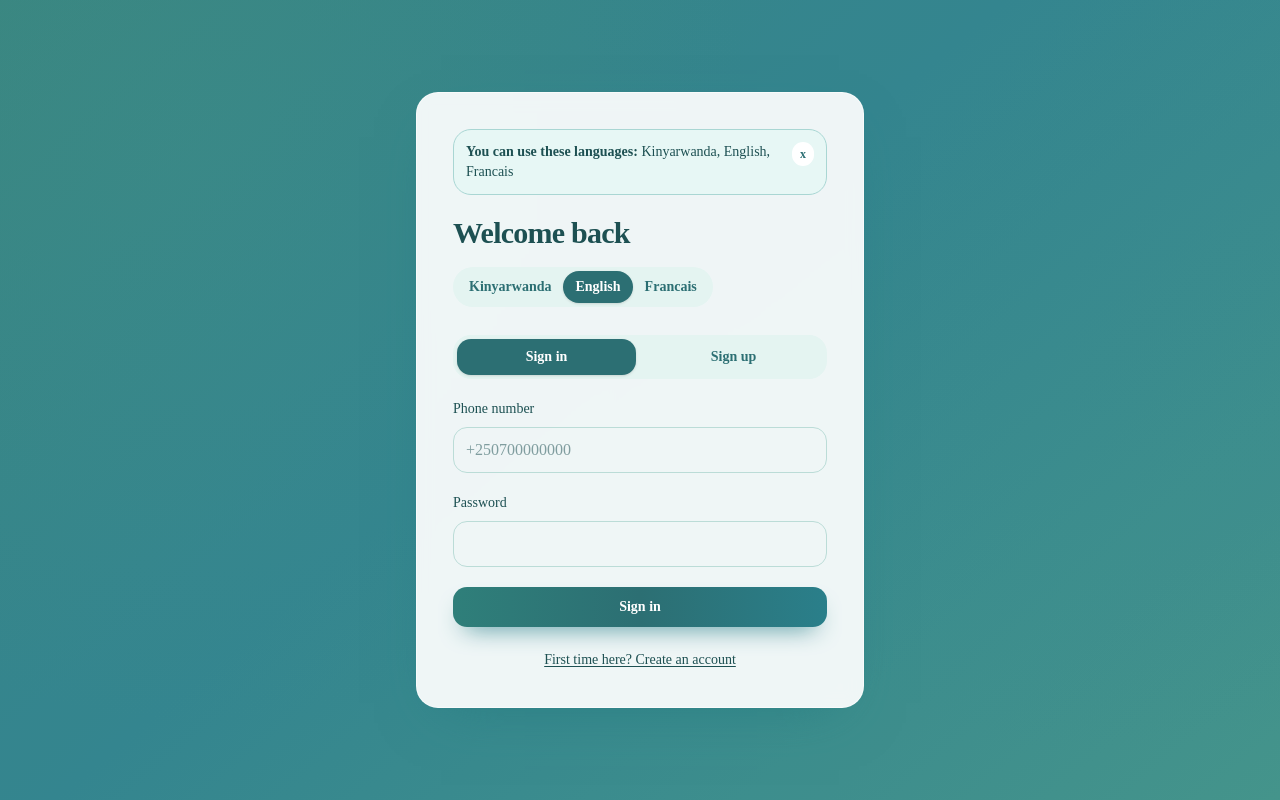
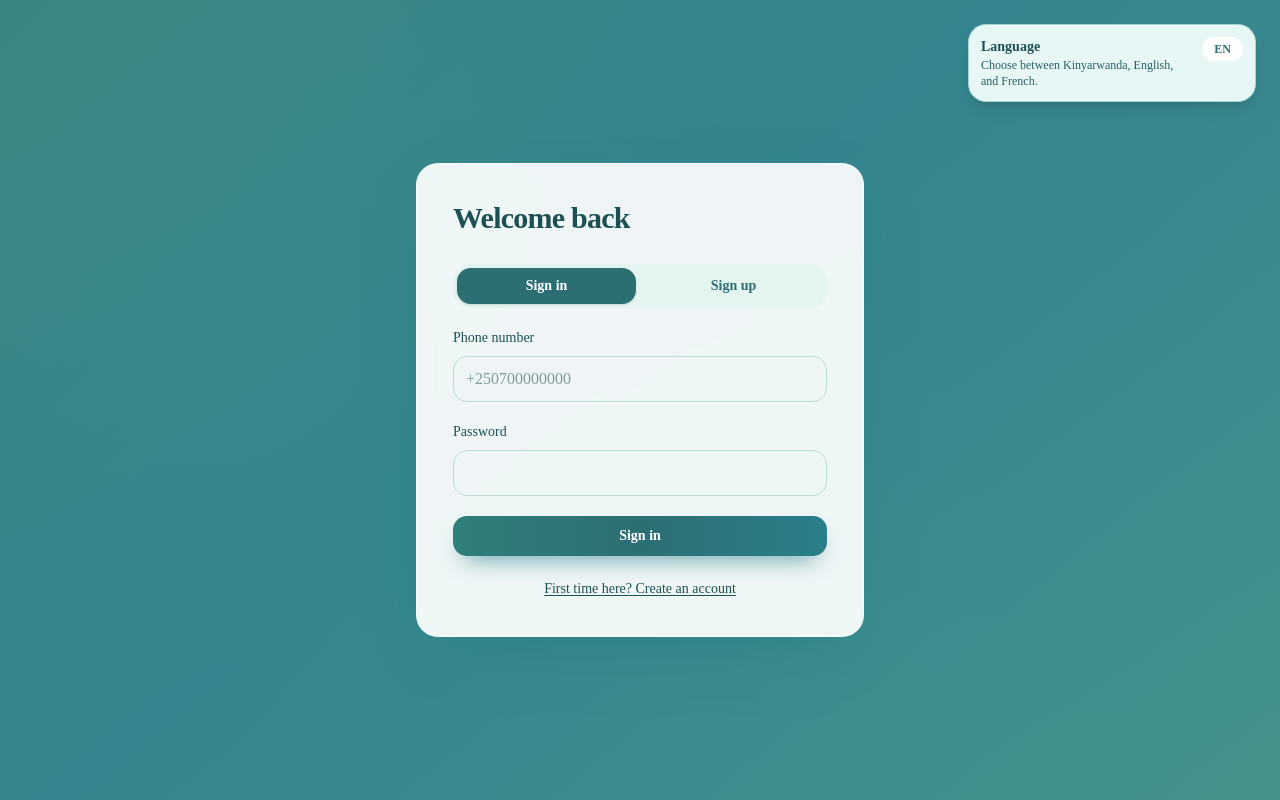
Before and after one commit to SheCanCODE-Capstone-Projects/MotherHood_Journey_Frontend, a Next.js app in the folder motherhood_journey/: page /login in a window 1280 px wide. Built offline with nearby package versions, Linux system fonts and the light colour scheme.

Commit message:
feat(auth): add signup/login/logout and language switcher

```diff
--- a/motherhood_journey/src/app/login/page.tsx
+++ b/motherhood_journey/src/app/login/page.tsx
@@ -5,6 +5,7 @@ import { useTranslation } from "react-i18next";
 import { z } from "zod";
 
 import "@/lib/i18n";
+import { useAuth } from "@/shared/hooks/useAuth";
 
 const signInSchema = z.object({
   phone: z
@@ -39,6 +40,7 @@ const languageOptions: Array<{ code: LanguageCode; label: string }> = [
 
 export default function LoginPage() {
   const { t, i18n } = useTranslation();
+  const { currentUser, signIn, signUp, logout } = useAuth();
   const [mode, setMode] = useState<AuthMode>("signin");
   const [formData, setFormData] = useState<LoginForm>({
     phone: "",
@@ -47,7 +49,11 @@ export default function LoginPage() {
   });
   const [errors, setErrors] = useState<Partial<Record<keyof LoginForm, string>>>({});
   const [hasSubmitError, setHasSubmitError] = useState(false);
-  const [showLanguageNotice, setShowLanguageNotice] = useState(true);
+  const [status, setStatus] = useState<{
+    tone: "success" | "error";
+    key: string;
+  } | null>(null);
+  const [showLanguageMenu, setShowLanguageMenu] = useState(false);
 
   const activeLanguage = useMemo<LanguageCode>(() => {
     const code = i18n.language?.slice(0, 2) as LanguageCode | undefined;
@@ -58,6 +64,7 @@ export default function LoginPage() {
     setMode(nextMode);
     setErrors({});
     setHasSubmitError(false);
+    setStatus(null);
   };
 
   const onChangeField = (field: keyof LoginForm, value: string) => {
@@ -73,6 +80,10 @@ export default function LoginPage() {
 
     if (hasSubmitError) {
       setHasSubmitError(false);
+    }
+
+    if (status) {
+      setStatus(null);
     }
   };
 
@@ -96,11 +107,35 @@ export default function LoginPage() {
       }
       setErrors(fieldErrors);
       setHasSubmitError(true);
+      setStatus(null);
+      return;
+    }
+
+    const authResult =
+      mode === "signup"
+        ? signUp({ phone: formData.phone, password: formData.password })
+        : signIn({ phone: formData.phone, password: formData.password });
+
+    if (!authResult.ok) {
+      setStatus({ tone: "error", key: authResult.errorKey });
       return;
     }
 
     setErrors({});
     setHasSubmitError(false);
+    setFormData({
+      phone: "",
+      password: "",
+      confirmPassword: "",
+    });
+    setStatus({ tone: "success", key: authResult.messageKey });
+  };
+
+  const onLogout = () => {
+    const result = logout();
+    if (result.ok) {
+      setStatus({ tone: "success", key: result.messageKey });
+    }
   };
 
   const changeLanguage = (language: LanguageCode) => {
@@ -111,32 +146,25 @@ export default function LoginPage() {
     <main className="relative min-h-screen overflow-hidden bg-white">
       <div className="pointer-events-none absolute inset-0 bg-[radial-gradient(circle_at_15%_20%,rgba(58,143,133,0.22),transparent_45%),radial-gradient(circle_at_85%_25%,rgba(42,127,138,0.24),transparent_45%),linear-gradient(140deg,#2F7F7A_0%,#2A7F8A_45%,#3A8F85_100%)] opacity-95" />
 
-      <div className="relative mx-auto flex min-h-screen w-full max-w-6xl items-center justify-center px-4 py-10 sm:px-6">
-        <section className="w-full max-w-md rounded-3xl border border-white/60 bg-white/92 p-7 shadow-[0_20px_55px_-25px_rgba(34,122,127,0.7)] backdrop-blur-sm sm:p-9">
-          {showLanguageNotice && (
-            <div className="mb-5 rounded-2xl border border-[#A9D6D3] bg-[#E7F7F5] p-3 text-sm text-[#1D5052]">
+      <aside className="absolute right-4 top-4 z-20 w-[min(90vw,18rem)] sm:right-6 sm:top-6">
+        <div className="rounded-2xl border border-[#A9D6D3] bg-[#E7F7F5] p-3 text-sm text-[#1D5052] shadow-lg">
           <div className="flex items-start justify-between gap-3">
-                <p>
-                  <span className="font-semibold">{t("login.languageNotice")}</span>{" "}
-                  {languageOptions.map((option) => option.label).join(", ")}
-                </p>
+            <div>
+              <p className="font-semibold">{t("login.languageNotice")}</p>
+              <p className="text-xs text-[#256064]">{t("login.languageMenuHint")}</p>
+            </div>
             <button
               type="button"
-                  onClick={() => setShowLanguageNotice(false)}
-                  className="rounded-full bg-white px-2 py-1 text-xs font-semibold text-[#2C6F73]"
+              onClick={() => setShowLanguageMenu((previous) => !previous)}
+              className="rounded-full bg-white px-3 py-1 text-xs font-semibold text-[#2C6F73]"
             >
-                  x
+              {activeLanguage.toUpperCase()}
             </button>
           </div>
-            </div>
-          )}
 
-          <div className="mb-7 flex flex-wrap items-center justify-between gap-4">
-            <h1 className="text-3xl font-semibold tracking-tight text-[#1D5052]">
-              {t("login.title")}
-            </h1>
+          {showLanguageMenu && (
             <div
-              className="inline-flex rounded-full bg-[#E4F4F1] p-1"
+              className="mt-3 grid grid-cols-1 gap-2"
               role="group"
               aria-label="Language switcher"
             >
@@ -146,11 +174,14 @@ export default function LoginPage() {
                   <button
                     key={option.code}
                     type="button"
-                    onClick={() => changeLanguage(option.code)}
-                    className={`rounded-full px-3 py-1.5 text-xs font-semibold transition sm:text-sm ${
+                    onClick={() => {
+                      changeLanguage(option.code);
+                      setShowLanguageMenu(false);
+                    }}
+                    className={`rounded-xl px-3 py-2 text-left text-xs font-semibold transition sm:text-sm ${
                       isActive
                         ? "bg-[#2C6F73] text-white shadow"
-                        : "text-[#2C6F73] hover:bg-[#D1ECE8]"
+                        : "bg-white text-[#2C6F73] hover:bg-[#D1ECE8]"
                     }`}
                   >
                     {option.label}
@@ -158,8 +189,45 @@ export default function LoginPage() {
                 );
               })}
             </div>
+          )}
+        </div>
+      </aside>
+
+      <div className="relative mx-auto flex min-h-screen w-full max-w-6xl items-center justify-center px-4 py-10 sm:px-6">
+        <section className="w-full max-w-md rounded-3xl border border-white/60 bg-white/92 p-7 shadow-[0_20px_55px_-25px_rgba(34,122,127,0.7)] backdrop-blur-sm sm:p-9">
+          <div className="mb-7">
+            <h1 className="text-3xl font-semibold tracking-tight text-[#1D5052]">
+              {t("login.title")}
+            </h1>
           </div>
 
+          {status && (
+            <p
+              className={`mb-5 rounded-lg border px-3 py-2 text-sm ${
+                status.tone === "success"
+                  ? "border-[#B4DDD9] bg-[#E7F7F5] text-[#1F585B]"
+                  : "border-red-200 bg-red-50 text-red-700"
+              }`}
+            >
+              {t(status.key, { phone: currentUser?.phone ?? formData.phone })}
+            </p>
+          )}
+
+          {currentUser ? (
+            <div className="space-y-4 rounded-2xl border border-[#B4DDD9] bg-[#E7F7F5] p-5 text-[#1D5052]">
+              <p className="text-sm font-medium">
+                {t("login.loggedInAs", { phone: currentUser.phone })}
+              </p>
+              <button
+                type="button"
+                onClick={onLogout}
+                className="w-full rounded-xl bg-linear-to-r from-[#2F7F7A] via-[#2C6F73] to-[#2A7F8A] px-4 py-2.5 text-sm font-semibold text-white shadow-[0_12px_25px_-12px_rgba(42,127,138,0.95)] transition hover:brightness-105"
+              >
+                {t("login.logout")}
+              </button>
+            </div>
+          ) : (
+            <>
               <div className="mb-5 grid grid-cols-2 gap-2 rounded-2xl bg-[#E4F4F1] p-1">
                 <button
                   type="button"
@@ -283,9 +351,13 @@ export default function LoginPage() {
                 }
                 className="w-full text-sm font-medium text-[#1D5052] underline underline-offset-2"
               >
-              {mode === "signin" ? t("login.switchToSignUp") : t("login.switchToSignIn")}
+                {mode === "signin"
+                  ? t("login.switchToSignUp")
+                  : t("login.switchToSignIn")}
               </button>
             </form>
+            </>
+          )}
         </section>
       </div>
     </main>
--- a/motherhood_journey/src/lib/i18n/en.json
+++ b/motherhood_journey/src/lib/i18n/en.json
@@ -6,11 +6,20 @@
     "phone": "Phone number",
     "password": "Password",
     "confirmPassword": "Confirm password",
+    "submit": "Sign in",
     "submitSignIn": "Sign in",
     "submitSignUp": "Create account",
     "error": "Please fix the highlighted fields and try again.",
-    "languageNotice": "You can use these languages:",
+    "languageNotice": "Language",
+    "languageMenuHint": "Choose between Kinyarwanda, English, and French.",
     "switchToSignUp": "First time here? Create an account",
-    "switchToSignIn": "Already have an account? Sign in"
+    "switchToSignIn": "Already have an account? Sign in",
+    "accountCreated": "Account created successfully. You are now logged in.",
+    "accountExists": "This phone number already has an account.",
+    "invalidCredentials": "Invalid phone number or password.",
+    "loggedInSuccess": "Login successful.",
+    "loggedOutSuccess": "You have logged out successfully.",
+    "loggedInAs": "Logged in as {{phone}}",
+    "logout": "Log out"
   }
 }
--- a/motherhood_journey/src/shared/hooks/useAuth.ts
+++ b/motherhood_journey/src/shared/hooks/useAuth.ts
@@ -0,0 +1,87 @@
+"use client";
+
+import { create } from "zustand";
+import { persist } from "zustand/middleware";
+
+import type {
+	AuthActionResult,
+	AuthenticatedUser,
+	RegisteredAccount,
+	SignInPayload,
+	SignUpPayload,
+} from "@/shared/types/auth";
+
+type AuthState = {
+	accounts: RegisteredAccount[];
+	currentUser: AuthenticatedUser | null;
+	signUp: (payload: SignUpPayload) => AuthActionResult;
+	signIn: (payload: SignInPayload) => AuthActionResult;
+	logout: () => AuthActionResult;
+};
+
+const normalizePhone = (phone: string) => phone.trim();
+
+export const useAuth = create<AuthState>()(
+	persist(
+		(set, get) => ({
+			accounts: [],
+			currentUser: null,
+			signUp: ({ phone, password }) => {
+				const normalizedPhone = normalizePhone(phone);
+				const accountExists = get().accounts.some(
+					(account) => account.phone === normalizedPhone,
+				);
+
+				if (accountExists) {
+					return { ok: false, errorKey: "login.accountExists" };
+				}
+
+				const nowIso = new Date().toISOString();
+
+				set((state) => ({
+					accounts: [
+						...state.accounts,
+						{
+							phone: normalizedPhone,
+							password,
+							createdAt: nowIso,
+						},
+					],
+					currentUser: {
+						phone: normalizedPhone,
+						loggedInAt: nowIso,
+					},
+				}));
+
+				return { ok: true, messageKey: "login.accountCreated" };
+			},
+			signIn: ({ phone, password }) => {
+				const normalizedPhone = normalizePhone(phone);
+				const matchingAccount = get().accounts.find(
+					(account) =>
+						account.phone === normalizedPhone && account.password === password,
+				);
+
+				if (!matchingAccount) {
+					return { ok: false, errorKey: "login.invalidCredentials" };
+				}
+
+				set({
+					currentUser: {
+						phone: normalizedPhone,
+						loggedInAt: new Date().toISOString(),
+					},
+				});
+
+				return { ok: true, messageKey: "login.loggedInSuccess" };
+			},
+			logout: () => {
+				set({ currentUser: null });
+				return { ok: true, messageKey: "login.loggedOutSuccess" };
+			},
+		}),
+		{
+			name: "motherhood-auth-store",
+		},
+	),
+);
--- a/motherhood_journey/src/shared/types/auth.ts
+++ b/motherhood_journey/src/shared/types/auth.ts
@@ -0,0 +1,29 @@
+export type SignInPayload = {
+	phone: string;
+	password: string;
+};
+
+export type SignUpPayload = SignInPayload;
+
+export type RegisteredAccount = {
+	phone: string;
+	password: string;
+	createdAt: string;
+};
+
+export type AuthenticatedUser = {
+	phone: string;
+	loggedInAt: string;
+};
+
+export type AuthSuccessResult = {
+	ok: true;
+	messageKey: string;
+};
+
+export type AuthErrorResult = {
+	ok: false;
+	errorKey: string;
+};
+
+export type AuthActionResult = AuthSuccessResult | AuthErrorResult;
```
Also changed, not shown: motherhood_journey/src/lib/i18n/fr.json (+11 -2 lines), motherhood_journey/src/lib/i18n/rw.json (+11 -2 lines). Lines whose indentation alone changed are shown as unchanged.
